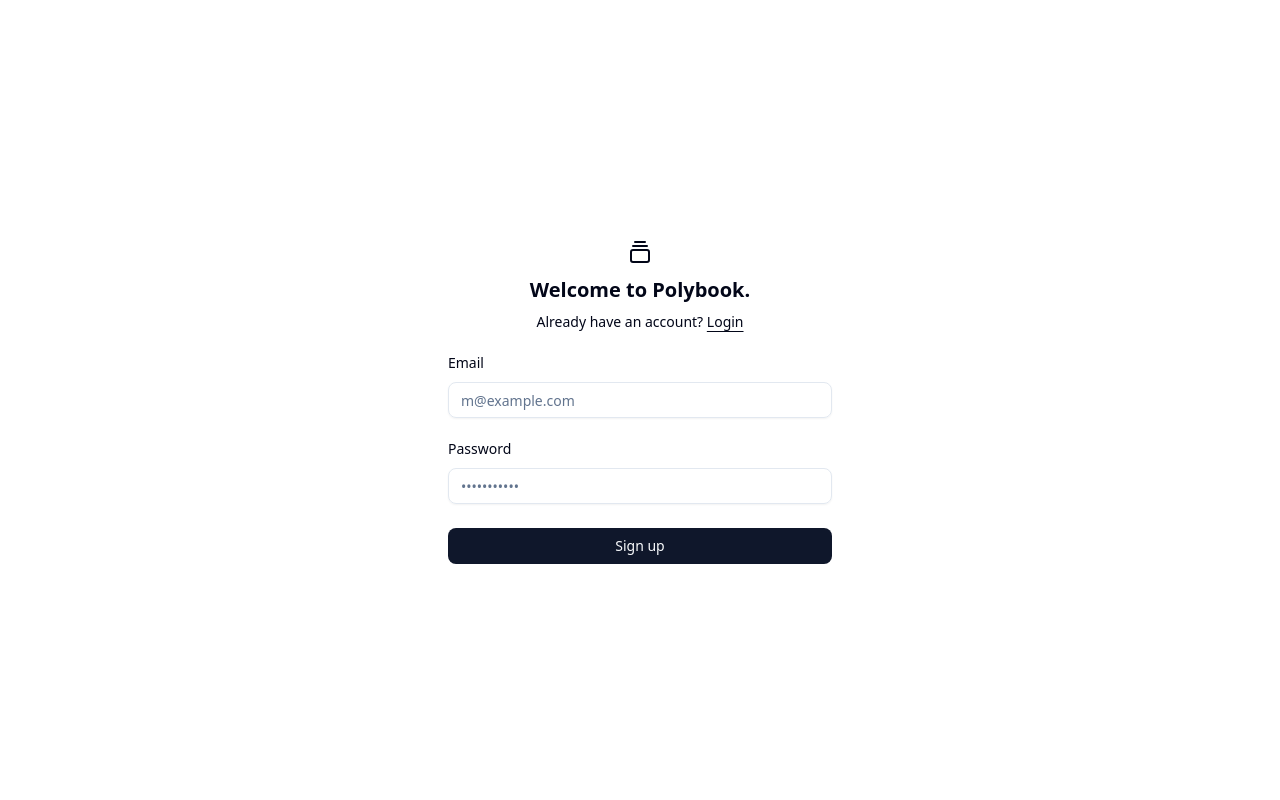
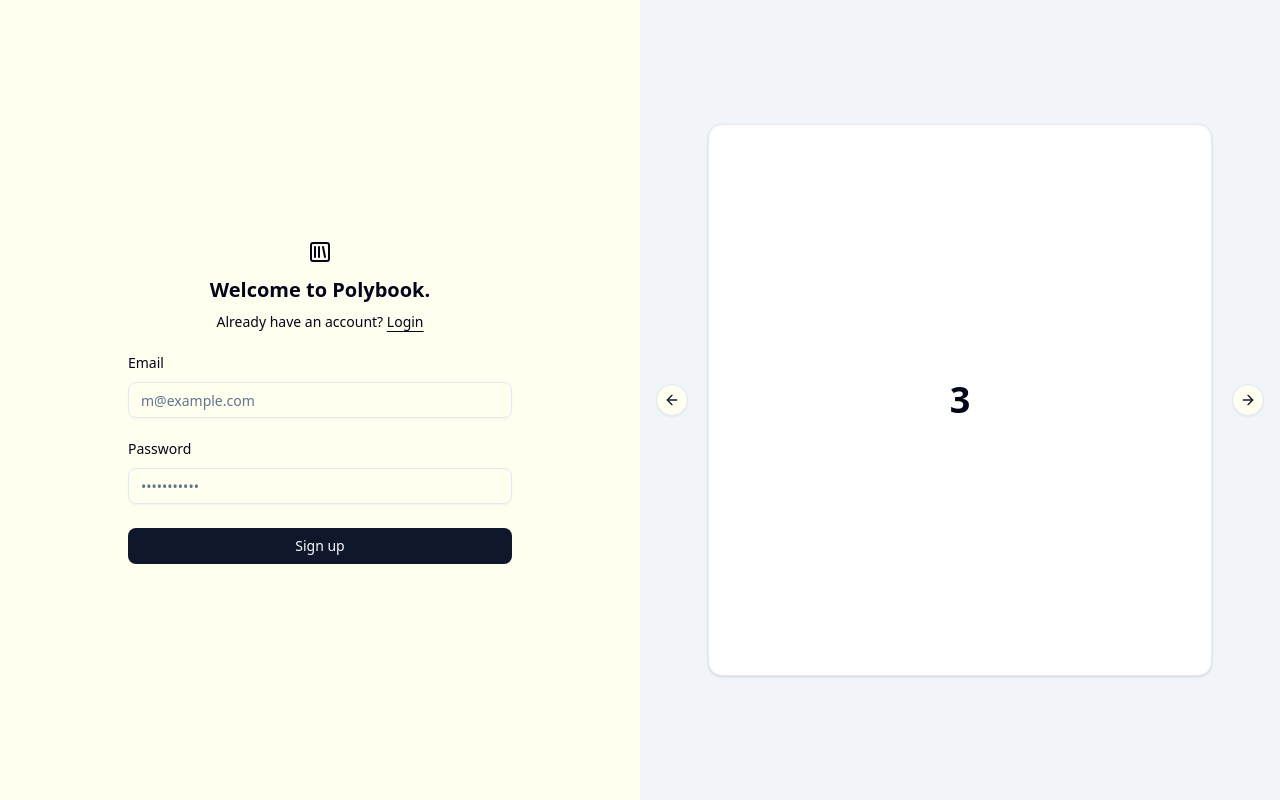
Before and after one commit to wilrakov/polybook, a React (Vite) app in the folder client/: page /register in a window 1280 px wide. Built offline with nearby package versions, Linux system fonts and the light colour scheme.

Commit message:
wip(auth/pages): rework style on register page)

```diff
--- a/client/package.json
+++ b/client/package.json
@@ -16,6 +16,8 @@
     "@tanstack/react-query": "^5.90.2",
     "class-variance-authority": "^0.7.1",
     "clsx": "^2.1.1",
+    "embla-carousel-autoplay": "^8.6.0",
+    "embla-carousel-react": "^8.6.0",
     "lucide-react": "^0.544.0",
     "react": "^19.1.1",
     "react-dom": "^19.1.1",
--- a/client/src/App.css
+++ b/client/src/App.css
@@ -43,7 +43,7 @@
 
 :root {
   --radius: 0.625rem;
-  --background: oklch(1 0 0);
+  --background: oklch(1 0.02 90);
   --foreground: oklch(0.129 0.042 264.695);
   --card: oklch(1 0 0);
   --card-foreground: oklch(0.129 0.042 264.695);
--- a/client/src/components/AuthForm.jsx
+++ b/client/src/components/AuthForm.jsx
@@ -1,4 +1,4 @@
-import { GalleryVerticalEnd } from "lucide-react";
+import { SquareLibrary } from 'lucide-react';
 import { cn } from "@/lib/utils";
 import { Button } from "@/components/ui/button";
 import { Input } from "@/components/ui/input";
@@ -28,7 +28,7 @@
               className="flex flex-col items-center gap-2 font-medium"
             >
               <div className="flex size-8 items-center justify-center rounded-md">
-                <GalleryVerticalEnd className="size-6" />
+                <SquareLibrary className="size-6" />
               </div>
               <span className="sr-only">Polybook</span>
             </a>
@@ -73,11 +73,11 @@
               />
             </div>
             {type === "register" ? (
-                          <Button type="submit" className="w-full">
+                          <Button type="submit" className="w-full cursor-pointer">
               Sign up
             </Button>
             ): (
-                          <Button type="submit" className="w-full">
+                          <Button type="submit" className="w-full cursor-pointer">
               Login
             </Button>
             )
--- /dev/null
+++ b/client/src/components/Carousel.jsx
@@ -0,0 +1,44 @@
+"use client"
+
+import * as React from "react"
+import Autoplay from "embla-carousel-autoplay"
+
+import { Card, CardContent } from "@/components/ui/card"
+import {
+  Carousel,
+  CarouselContent,
+  CarouselItem,
+  CarouselNext,
+  CarouselPrevious,
+} from "@/components/ui/carousel"
+
+export function CarouselPlugin() {
+  const plugin = React.useRef(
+    Autoplay({ delay: 2000, stopOnInteraction: true })
+  )
+
+  return (
+    <Carousel
+      plugins={[plugin.current]}
+      className="w-full max-w-lg mx-auto"
+      onMouseEnter={plugin.current.stop}
+      onMouseLeave={plugin.current.reset}
+    >
+      <CarouselContent>
+        {Array.from({ length: 5 }).map((_, index) => (
+          <CarouselItem key={index}>
+            <div className="p-1">
+              <Card>
+                <CardContent className="flex aspect-square items-center justify-center p-6">
+                  <span className="text-4xl font-semibold">{index + 1}</span>
+                </CardContent>
+              </Card>
+            </div>
+          </CarouselItem>
+        ))}
+      </CarouselContent>
+      <CarouselPrevious />
+      <CarouselNext />
+    </Carousel>
+  )
+}
--- /dev/null
+++ b/client/src/components/ui/carousel.jsx
@@ -0,0 +1,194 @@
+import * as React from "react"
+import useEmblaCarousel from "embla-carousel-react";
+import { ArrowLeft, ArrowRight } from "lucide-react"
+
+import { cn } from "@/lib/utils"
+import { Button } from "@/components/ui/button"
+
+const CarouselContext = React.createContext(null)
+
+function useCarousel() {
+  const context = React.useContext(CarouselContext)
+
+  if (!context) {
+    throw new Error("useCarousel must be used within a <Carousel />")
+  }
+
+  return context
+}
+
+function Carousel({
+  orientation = "horizontal",
+  opts,
+  setApi,
+  plugins,
+  className,
+  children,
+  ...props
+}) {
+  const [carouselRef, api] = useEmblaCarousel({
+    ...opts,
+    axis: orientation === "horizontal" ? "x" : "y",
+  }, plugins)
+  const [canScrollPrev, setCanScrollPrev] = React.useState(false)
+  const [canScrollNext, setCanScrollNext] = React.useState(false)
+
+  const onSelect = React.useCallback((api) => {
+    if (!api) return
+    setCanScrollPrev(api.canScrollPrev())
+    setCanScrollNext(api.canScrollNext())
+  }, [])
+
+  const scrollPrev = React.useCallback(() => {
+    api?.scrollPrev()
+  }, [api])
+
+  const scrollNext = React.useCallback(() => {
+    api?.scrollNext()
+  }, [api])
+
+  const handleKeyDown = React.useCallback((event) => {
+    if (event.key === "ArrowLeft") {
+      event.preventDefault()
+      scrollPrev()
+    } else if (event.key === "ArrowRight") {
+      event.preventDefault()
+      scrollNext()
+    }
+  }, [scrollPrev, scrollNext])
+
+  React.useEffect(() => {
+    if (!api || !setApi) return
+    setApi(api)
+  }, [api, setApi])
+
+  React.useEffect(() => {
+    if (!api) return
+    onSelect(api)
+    api.on("reInit", onSelect)
+    api.on("select", onSelect)
+
+    return () => {
+      api?.off("select", onSelect)
+    };
+  }, [api, onSelect])
+
+  return (
+    <CarouselContext.Provider
+      value={{
+        carouselRef,
+        api: api,
+        opts,
+        orientation:
+          orientation || (opts?.axis === "y" ? "vertical" : "horizontal"),
+        scrollPrev,
+        scrollNext,
+        canScrollPrev,
+        canScrollNext,
+      }}>
+      <div
+        onKeyDownCapture={handleKeyDown}
+        className={cn("relative", className)}
+        role="region"
+        aria-roledescription="carousel"
+        data-slot="carousel"
+        {...props}>
+        {children}
+      </div>
+    </CarouselContext.Provider>
+  );
+}
+
+function CarouselContent({
+  className,
+  ...props
+}) {
+  const { carouselRef, orientation } = useCarousel()
+
+  return (
+    <div
+      ref={carouselRef}
+      className="overflow-hidden"
+      data-slot="carousel-content">
+      <div
+        className={cn(
+          "flex",
+          orientation === "horizontal" ? "-ml-4" : "-mt-4 flex-col",
+          className
+        )}
+        {...props} />
+    </div>
+  );
+}
+
+function CarouselItem({
+  className,
+  ...props
+}) {
+  const { orientation } = useCarousel()
+
+  return (
+    <div
+      role="group"
+      aria-roledescription="slide"
+      data-slot="carousel-item"
+      className={cn(
+        "min-w-0 shrink-0 grow-0 basis-full",
+        orientation === "horizontal" ? "pl-4" : "pt-4",
+        className
+      )}
+      {...props} />
+  );
+}
+
+function CarouselPrevious({
+  className,
+  variant = "outline",
+  size = "icon",
+  ...props
+}) {
+  const { orientation, scrollPrev, canScrollPrev } = useCarousel()
+
+  return (
+    <Button
+      data-slot="carousel-previous"
+      variant={variant}
+      size={size}
+      className={cn("absolute size-8 rounded-full", orientation === "horizontal"
+        ? "top-1/2 -left-12 -translate-y-1/2"
+        : "-top-12 left-1/2 -translate-x-1/2 rotate-90", className)}
+      disabled={!canScrollPrev}
+      onClick={scrollPrev}
+      {...props}>
+      <ArrowLeft />
+      <span className="sr-only">Previous slide</span>
+    </Button>
+  );
+}
+
+function CarouselNext({
+  className,
+  variant = "outline",
+  size = "icon",
+  ...props
+}) {
+  const { orientation, scrollNext, canScrollNext } = useCarousel()
+
+  return (
+    <Button
+      data-slot="carousel-next"
+      variant={variant}
+      size={size}
+      className={cn("absolute size-8 rounded-full", orientation === "horizontal"
+        ? "top-1/2 -right-12 -translate-y-1/2"
+        : "-bottom-12 left-1/2 -translate-x-1/2 rotate-90", className)}
+      disabled={!canScrollNext}
+      onClick={scrollNext}
+      {...props}>
+      <ArrowRight />
+      <span className="sr-only">Next slide</span>
+    </Button>
+  );
+}
+
+export { Carousel, CarouselContent, CarouselItem, CarouselPrevious, CarouselNext };
--- a/client/src/pages/register.jsx
+++ b/client/src/pages/register.jsx
@@ -1,6 +1,8 @@
-import { AuthForm } from "@/components/AuthForm";
 import { useMutation } from "@tanstack/react-query";
 import { useRef } from "react";
+
+import { AuthForm } from "@/components/AuthForm";
+import { CarouselPlugin } from "@/components/carousel"
 
 export default function register() {
   const emailRef = useRef();
@@ -23,7 +25,9 @@
 
   return (
     <>
-      <div className="flex min-h-svh w-full items-center justify-center p-6 md:p-10">
+<div className="grid min-h-screen grid-cols-1 md:grid-cols-2">
+  {/* Form side */}
+  <div className="flex items-center justify-center p-6 md:p-10 bg-background">
     <div className="w-full max-w-sm">
       <AuthForm
         onSubmit={handleSubmit}
@@ -32,12 +36,14 @@
         type="register"
       />
     </div>
-        {mutation.isLoading
-        ? "..."
-        : mutation.isSuccess
-        ? mutation.data.message
-        : mutation.error?.message}
   </div>
+
+  {/* Content side */}
+  <div className="hidden md:flex flex-col justify-center p-10 bg-secondary text-secondary-foreground">
+    <CarouselPlugin />
+  </div>
+</div>
+
 
     </>
   );
```
Also changed, not shown: 1 other file (tests, documents, lock files or other folders). Lines whose indentation alone changed are shown as unchanged.
